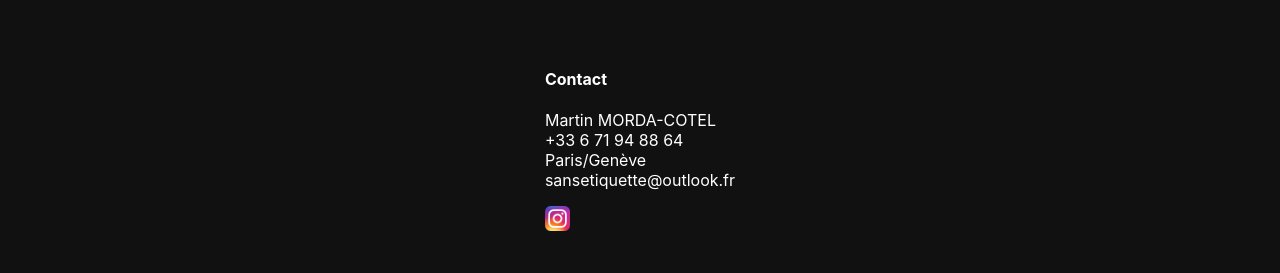
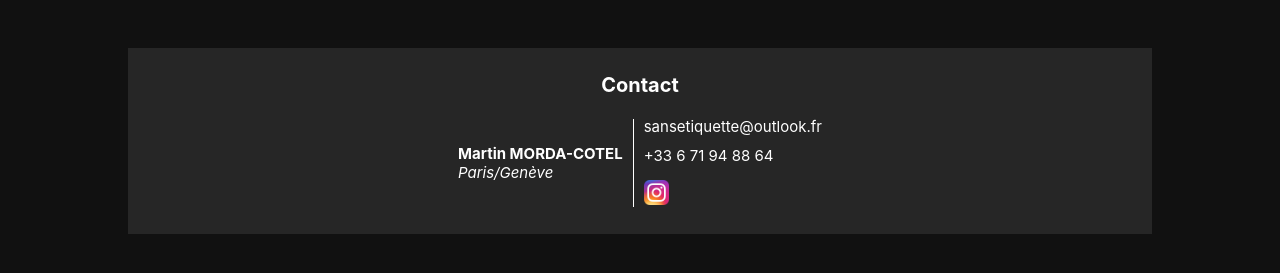
Before and after one commit to Lucthir/portfolio-sans-etiquette, a React (Create React App) app: page / in a window 1280 px wide. Shown: the part 2395-2668 px from the top of the page. Built offline with nearby package versions, Linux system fonts and the light colour scheme; no server answers.

Commit message:
contact v2

```diff
--- a/src/pages/Home.css
+++ b/src/pages/Home.css
@@ -142,6 +142,62 @@
 
 .contact-div {
   margin-bottom: 50px;
+  background-color: rgba(255, 255, 255, 0.089);
+  width: 80%;
+  display: flex;
+  flex-direction: column;
+  justify-content: center;
+  align-items: center;
+  padding: 15px;
+}
+
+.contact-title {
+  margin: 0;
+  padding: 10px;
+  font-size: 20px;
+}
+
+.contact-content {
+  display: flex;
+  justify-content: center;
+  align-items: center;
+}
+
+.contact-content-left {
+  margin: 0;
+  padding: 10px;
+  font-size: 15px;
+  border-right: 1px solid white;
+  display: flex;
+  flex-direction: column;
+  justify-content: flex-start;
+  align-items: flex-start;
+}
+
+.contact-content-right {
+  margin: 0;
+  padding: 10px;
+  font-size: 15px;
+}
+
+.contact-content-right adress {
+  display: flex;
+  flex-direction: column;
+  gap: 10px;
+  padding-bottom: 15px;
+}
+
+.contact-content-right a {
+  text-decoration: none;
+  color: white;
+}
+
+.contact-content-right adress :hover {
+  text-decoration: underline;
+}
+
+.contact-insta {
+  /* padding: 15px; */
 }
 
 .instagram-img {
--- a/src/pages/Home.jsx
+++ b/src/pages/Home.jsx
@@ -66,17 +66,27 @@ function Home() {
           </div>
         </div>
         <div className="contact-div" id="contact">
-          <h4>Contact</h4>
-          <p>
-            Martin MORDA-COTEL <br />
-            +33 6 71 94 88 64 <br />
-            Paris/Genève <br />
-            sansetiquette@outlook.fr
-          </p>
-
-          <a href="https://www.instagram.com/sans_etiquette">
-            <img src={InstagramIcon} alt="" className="instagram-img" />
-          </a>
+          <h3 className="contact-title">Contact</h3>
+          <div className="contact-content">
+            <div className="contact-content-left">
+              <p>
+                <b>Martin MORDA-COTEL</b>
+                <br />
+                <i>Paris/Genève</i>
+              </p>
+            </div>
+            <div className="contact-content-right">
+              <adress>
+                <a href="mailto:sansetiquette@outlook.fr">sansetiquette@outlook.fr</a>
+                <a href="tel:+33671948864">+33 6 71 94 88 64</a>
+              </adress>
+              <div className="contact-insta">
+                <a href="https://www.instagram.com/sans_etiquette">
+                  <img src={InstagramIcon} alt="" className="instagram-img" />
+                </a>
+              </div>
+            </div>
+          </div>
         </div>
       </div>
     </div>
```
